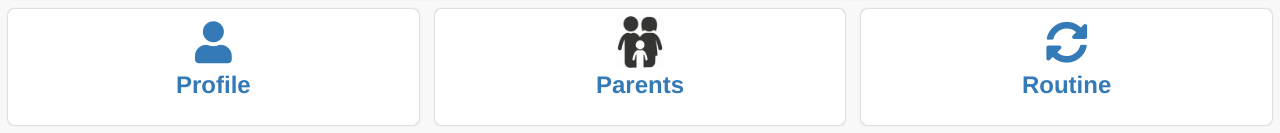
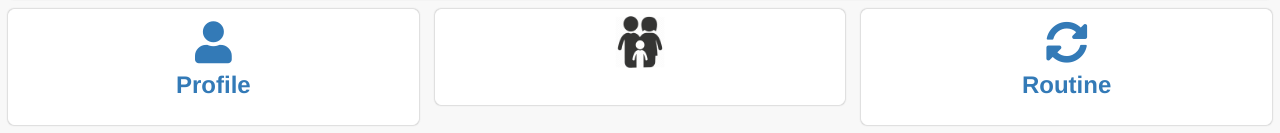
Before and after one commit to karthikairasu/school_app, a plain HTML site: page student/index.html in a window 1280 px wide. Shown: the part 159-292 px from the top of the page. Drawn offline with nearby package versions, Linux system fonts and the light colour scheme.

Commit message:
Update index.html

```diff
--- a/student/index.html
+++ b/student/index.html
@@ -37,7 +37,7 @@
             <a href="parent_profile.html">
                 <div class="category">
                     <img src="../images/parents.png" width="50px" height="52px">
-                    <p><label>Parents</label></p>
+                    <p><label></label></p>
                 </div>
             </a>
         </div>
```
